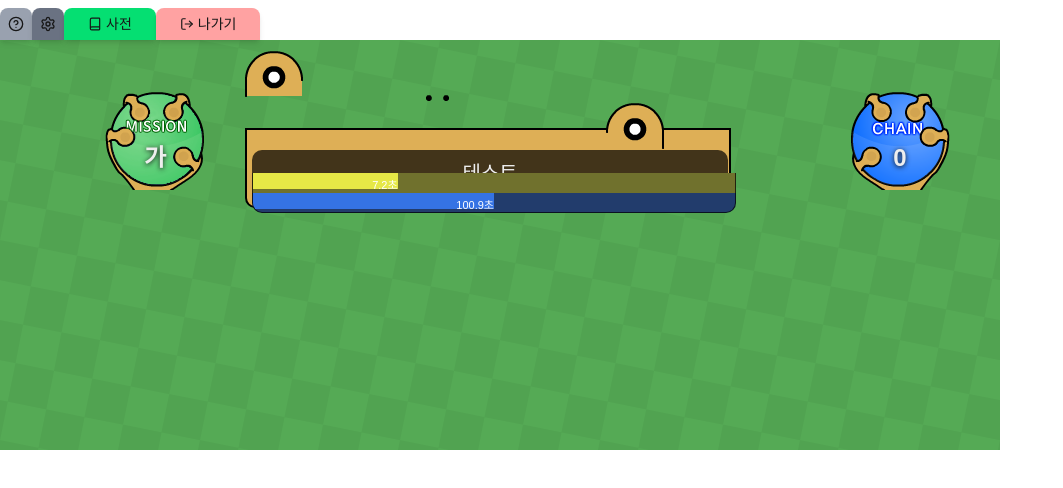
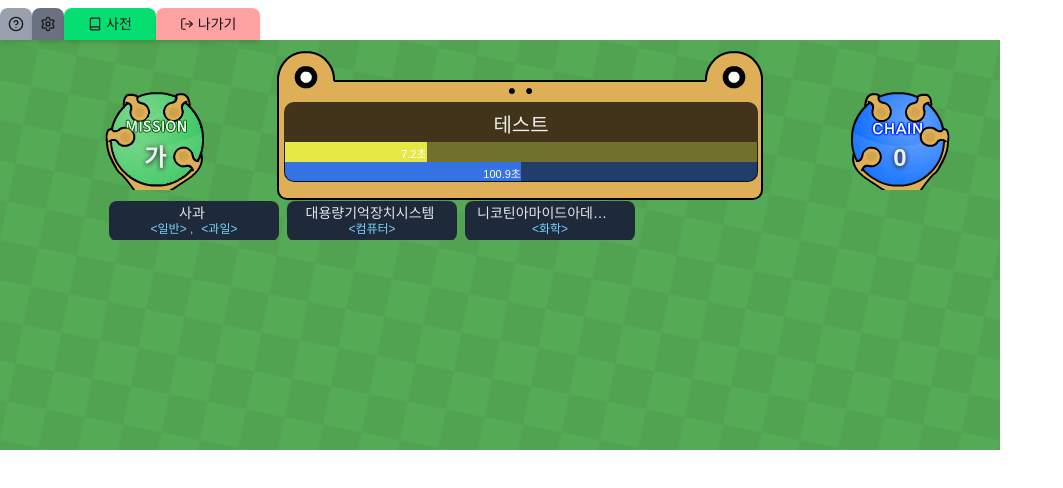
Before and after one commit to hafskjfha/kkutu-react, a Next.js app: page /game in a window 1280 px wide. Shown: the top 488 px of the page, without its empty margins (0-1063 px from the left). Built offline with nearby package versions, Linux system fonts and the light colour scheme.

Commit message:
게임 헤드부분 일부 구현2: 개 힘들어

```diff
--- a/app/game/GameHead.tsx
+++ b/app/game/GameHead.tsx
@@ -1,4 +1,5 @@
 import React from 'react';
+import HistoryHolder from './HistoryHolder';
 
 interface GraphBarProps {
   className: string;
@@ -8,11 +9,11 @@ interface GraphBarProps {
   bgc?: string;
 }
 
-const GraphBar: React.FC<GraphBarProps> = ({ className, min = 0, val = 0, max = 100, bgc }) => {
+const GraphBar = ({ className, min = 0, val = 0, max = 100, bgc }: GraphBarProps) => {
   const percentage = ((val - min) / (max - min)) * 100;
 
   return (
-    <div className={`graph ${className}`}>
+    <div className={`shadow-none ${className}`} style={{ textShadow: '0px 1px 3px #141414' }}>
       <div
         className="graph-bar"
         style={{
@@ -26,9 +27,13 @@ const GraphBar: React.FC<GraphBarProps> = ({ className, min = 0, val = 0, max =
 
 const GameHead: React.FC = () => {
   return (
+    <>
       <div className="game-head flex items-start">
         {/* Items Section */}
-      <div className="items pt-[50px] mt-[50px] mx-[40px] ml-[105px] w-[100px] h-[110px] text-[24px] text-[#EEEEEE] font-bold text-center shadow-text bg-[url('/img/lefthand.png')] bg-no-repeat">
+        <div
+          className="items pt-[50px] mt-[50px] mx-[40px] ml-[105px] w-[100px] h-[110px] text-[24px] text-[#EEEEEE] font-bold text-center bg-[url('/img/lefthand.png')] bg-no-repeat"
+          style={{ textShadow: '0px 1px 5px #141414' }}
+        >
           가
         </div>
 
@@ -37,38 +42,38 @@ const GameHead: React.FC = () => {
           {/* Jjo Objects */}
           <div className="relative">
             <img
-            className="jjoObj jjoEyeL top-[11px] left-[0px]"
+              className="absolute top-[11px] left-[32px]"
               src="/img/jjoeyeL.png"
               alt="Left Eye"
             />
             <img
-            className="jjoObj jjoNose top-[9px] left-[181px]"
+              className="absolute top-[48px] left-[264px]"
               src="/img/jjonose.png"
               alt="Nose"
             />
             <img
-            className="jjoObj jjoEyeR top-[11px] left-[361px]"
+              className="absolute top-[11px] left-[460px]"
               src="/img/jjoeyeR.png"
               alt="Right Eye"
             />
           </div>
 
           {/* Display Bar */}
-        <div className="jjoDisplayBar p-[20px_5px_5px_5px] border-2 border-black rounded-bl-[10px] rounded-br-[10px] -mt-[10px] w-[486px] h-[80px] bg-[#DEAF56]">
+          <div className="p-[20px_5px_5px_5px] border-2 border-black rounded-bl-[10px] rounded-br-[10px] mt-[40px] w-[486px] h-[120px] bg-[#DEAF56] ml-8">
             {/* Main Display */}
-          <div className="jjo-display ellipse p-[8px_5px] rounded-[10px] rounded-bl-none rounded-br-none w-[476px] h-[23px] text-[20px] text-center text-[#EEEEEE] bg-black/70">
+            <div className="p-[8px_5px] rounded-[10px] rounded-bl-none rounded-br-none w-[474px] h-[40px] text-[20px] text-center text-[#EEEEEE] bg-black/70 whitespace-nowrap overflow-hidden text-ellipsis">
               테스트
             </div>
 
             {/* Graph Bars */}
-          <div className="jjo-turn-time border-l border-r border-black/70 w-[484px] h-[20px] text-white text-right overflow-hidden bg-[#70712D]">
-            <div className="graph-bar pt-[4px] h-[16px] text-[11px] whitespace-nowrap overflow-hidden bg-[#E6E846]" style={{ width: '30%' }}>
+            <div className="border-l border-r border-black/70 w-[474px] h-[20px] text-white text-right overflow-hidden bg-[#70712D]">
+              <div className="pt-[4px] h-[20px] text-[11px] whitespace-nowrap overflow-hidden bg-[#E6E846]" style={{ width: '30%' }}>
                 7.2초
               </div>
             </div>
 
-          <div className="jjo-round-time border-l border-r border-b border-black/70 rounded-bl-[10px] rounded-br-[10px] w-[484px] h-[20px] text-white text-right overflow-hidden bg-[#223C6C]">
-            <div className="graph-bar pt-[4px] h-[16px] text-[11px] whitespace-nowrap overflow-hidden bg-[#3573E4]" style={{ width: '50%' }}>
+            <div className="border-l border-r border-b border-black/70 rounded-bl-[10px] rounded-br-[10px] w-[474px] h-[20px] text-white text-right overflow-hidden bg-[#223C6C]">
+              <div className="pt-[4px] h-[20px] text-[11px] whitespace-nowrap overflow-hidden bg-[#3573E4]" style={{ width: '50%' }}>
                 100.9초
               </div>
             </div>
@@ -76,29 +81,28 @@ const GameHead: React.FC = () => {
         </div>
 
         {/* Chain Section */}
-      <div className="chain pt-[50px] mt-[50px] mx-[105px] mr-[40px] w-[100px] h-[110px] text-[24px] text-[#EEEEEE] font-bold text-center shadow-text bg-[url('/img/righthand.png')] bg-no-repeat">
+        <div
+          className="chain pt-[50px] mt-[50px] mx-[105px] mr-[40px] w-[100px] h-[110px] text-[24px] text-[#EEEEEE] font-bold text-center bg-[url('/img/righthand.png')] bg-no-repeat"
+          style={{ textShadow: '0px 1px 5px #141414' }}
+        >
           0
         </div>
 
-      {/* Custom Styles */}
+        {/* Custom Styles that can't be converted to Tailwind */}
         <style jsx>{`
-        .shadow-text {
-          text-shadow: 0px 1px 5px #141414;
+          /* Animation for game fail text */
+          @keyframes FailBlink {
+            0%, 100% { opacity: 1; }
+            50% { opacity: 0.3; }
           }
 
-        .jjoObj{ position: relative; }
-
-        .ellipse{
-            white-space: nowrap;
-            overflow: hidden;
-            text-overflow: ellipsis;
+          .game-fail-text {
+            animation: FailBlink 2s linear;
+            color: #FF7777;
           }
 
-        .graph {
-          box-shadow: none;
-          text-shadow: 0px 1px 3px #141414;
-        }
 
+          /* Utility classes */
           .round-extreme {
             background-color: #FF6D6D !important;
           }
@@ -113,16 +117,6 @@ const GameHead: React.FC = () => {
             font-size: 24px;
           }
 
-        .game-fail-text {
-          animation: FailBlink 2s linear;
-          color: #FF7777;
-        }
-
-        @keyframes FailBlink {
-          0%, 100% { opacity: 1; }
-          50% { opacity: 0.3; }
-        }
-
           .display-text {
             width: 20px;
             text-align: center;
@@ -133,68 +127,14 @@ const GameHead: React.FC = () => {
             color: orange;
             font-size: 14px;
           }
-
-        /* CW and PQ specific styles */
-
-        .cw.jjoriping, .pq.jjoriping {
-          margin-top: -10px;
-          width: 322px;
-        }
-
-        .cw .jjoDisplayBar, .pq .jjoDisplayBar {
-          width: 308px;
-          height: 330px;
-          transition: all 0.5s ease;
-        }
-
-        .cw .jjo-display, .pq .jjo-display {
-          position: relative;
-          padding: 5px;
-          width: 298px;
-          height: 298px;
-        }
-
-        .cw .jjo-turn-time, .pq .jjo-turn-time {
-          display: none;
-        }
-
-        .cw .jjo-round-time, .pq .jjo-round-time {
-          width: 306px;
-        }
-
-        /* CW Bar styles */
-        .cw-bar {
-          position: absolute;
-          border-radius: 10px;
-          cursor: pointer;
-          background-color: #C7C7C7;
-        }
-
-        .cw-bar:hover {
-          background-color: #F2F2F2;
-          z-index: 1;
-        }
-
-        .cw-bar.cw-open {
-          background-color: #777777;
-          pointer-events: none;
-          z-index: 2;
-        }
-
-        .cw-bar.cw-my-open {
-          background-color: #00A55A;
-        }
-
-        .cw-cell {
-          padding-top: 4px;
-          border-radius: 5px;
-          margin: 3px;
-          width: 32.5px;
-          height: 28.5px;
-          box-shadow: 0px 1px 1px #000000;
-        }
         `}</style>
       </div>
+
+      {/* History Holder - Items 섹션과 같은 위치에서 시작 */}
+      <div className="ml-[105px]">
+        <HistoryHolder />
+      </div>
+    </>
   );
 };
 
--- /dev/null
+++ b/app/game/HistoryHolder.tsx
@@ -0,0 +1,101 @@
+import React from 'react';
+
+interface HistoryItemProps {
+  theme?: string[];
+  className?: string;
+  word: string;
+  meaning?: string;
+  wordType?: 'm1' | 'm2' | 'm3';
+  wordTheme?: string;
+}
+
+const HistoryItem = ({
+  theme,
+  className,
+  word,
+  meaning,
+  wordType,
+  wordTheme
+}: HistoryItemProps) => {
+  const getWordHeadStyle = () => {
+    switch (wordType) {
+      case 'm1':
+        return 'px-0.5 mx-0.5 text-black font-bold bg-gray-300';
+      case 'm2':
+        return 'text-green-400';
+      case 'm3':
+        return 'text-gray-200 before:content-["("] after:content-[")"]';
+      default:
+        return '';
+    }
+  };
+
+  return (
+    <div className="h-10 w-[170px] px-3 py-1 rounded-lg m-1 text-gray-200 text-center bg-gray-800 flex flex-col justify-center items-center overflow-hidden">
+      {/* 첫 번째 줄: 단어 + 품사 */}
+      <div className="flex items-center w-full overflow-hidden justify-center">
+        <span className={`mr-1 ${getWordHeadStyle()} truncate max-w-[230px] text-center text-[14px]`}>
+          {word}
+        </span>
+        {className && (
+          <span className="rounded ml-1 text-[10px] text-black bg-blue-400 truncate max-w-[32px]">
+            {className}
+          </span>
+        )}
+      </div>
+
+      {/* 두 번째 줄: 주제 + 뜻 */}
+      <div className="flex items-center text-xs">
+        {theme && theme.length > 0 && (
+          theme.map((t,index)=>(
+          <span key={index} className="mx-1 text-sky-300">
+            &lt;{t}&gt; {index < theme.length - 1 ? ',' : ''}
+          </span>
+          ))
+        )}
+
+        {wordTheme && (
+          <span className="text-sky-300 before:content-['<'] after:content-['>']">
+            {wordTheme}
+          </span>
+        )}
+
+        {meaning && (
+          <span className="px-0.5 pt-0.5 pb-0 pl-0.5 text-gray-400">
+            {meaning}
+          </span>
+        )}
+      </div>
+    </div>
+  );
+};
+
+const HistoryHolder: React.FC = () => {
+  // 예시 데이터
+  const historyItems = [
+    {
+      theme: ["일반", "과일"],
+      word: "사과",
+    },
+    {
+        theme: ["컴퓨터"],
+        word: "대용량기억장치시스템"
+    },
+    {
+        theme: ["화학"],
+        word: "니코틴아마이드아데닌다이뉴클레오타이드"
+    }
+  ];
+
+  return (
+    <div className="w-[990px] h-10 overflow-hidden">
+      <div className="w-[1200px] h-[42px] flex items-center">
+        {historyItems.map((item, index) => (
+          <HistoryItem key={index} {...item} />
+        ))}
+      </div>
+    </div>
+  );
+};
+
+export default HistoryHolder;
```
Lines whose indentation alone changed are shown as unchanged.
